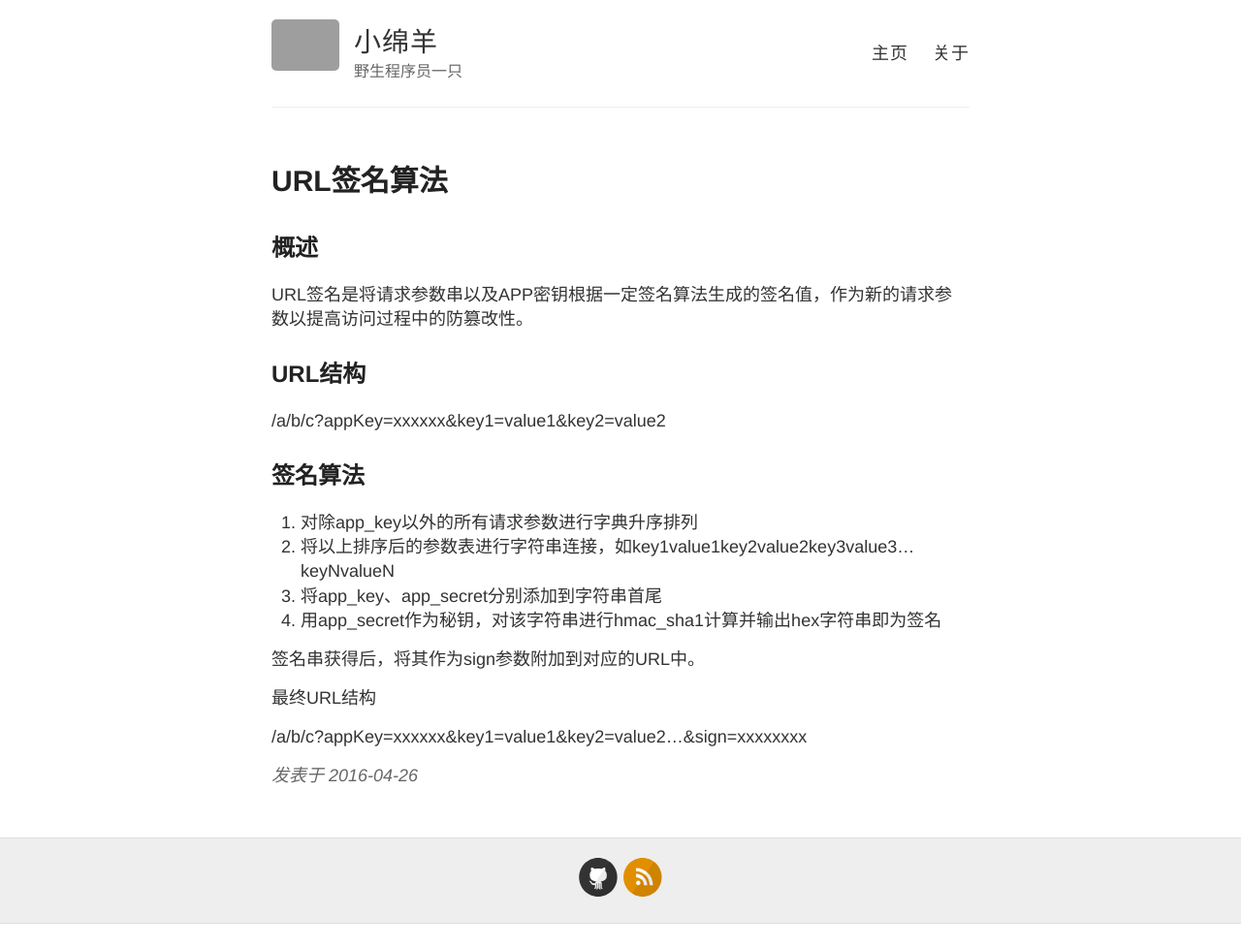
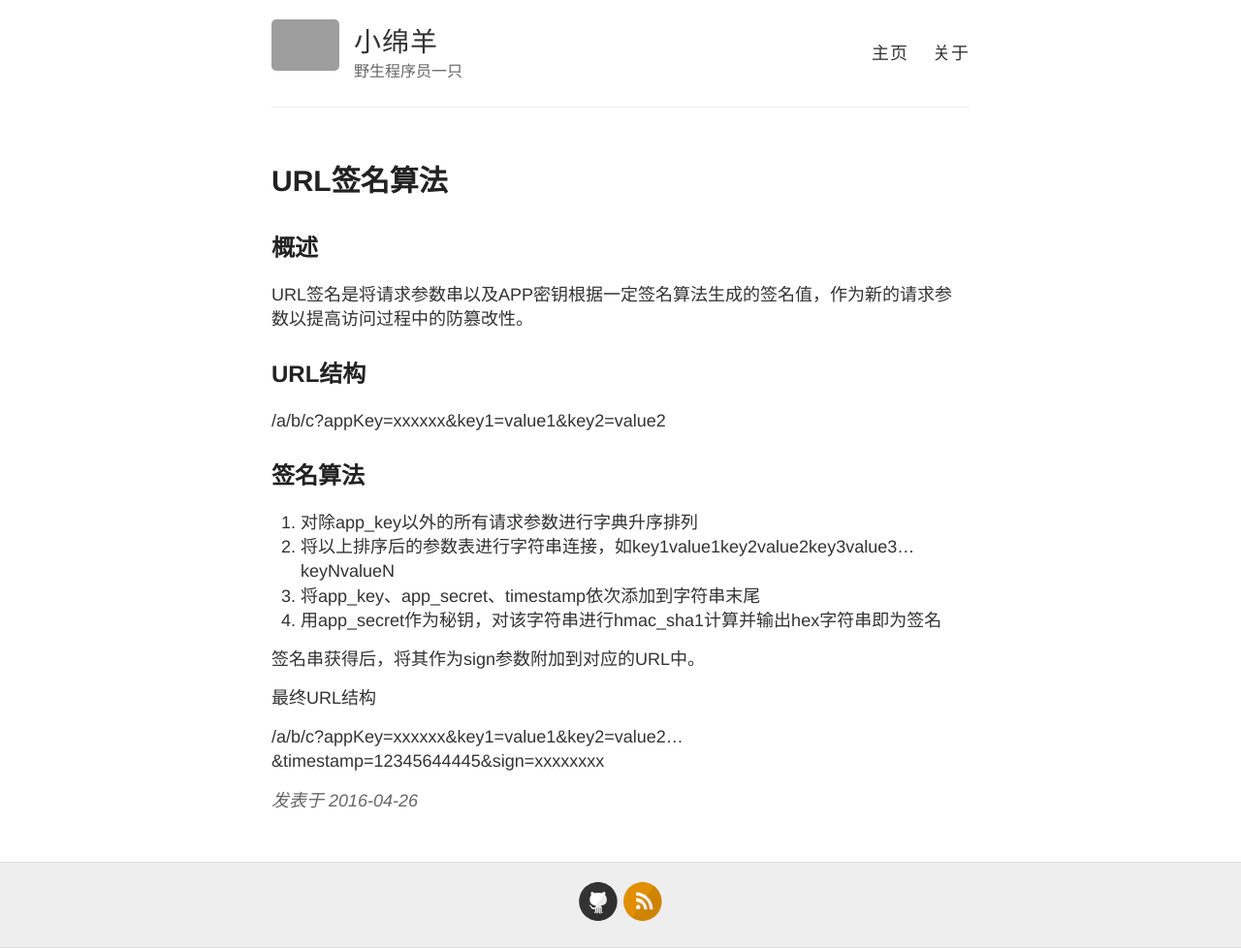
Before and after one commit to mingyangxiao/blog, a Jekyll site: the page built from _posts/2016-04-26-url-sign.md, in a window 1280 px wide. Shown: the whole page at 97% size. Built offline with Jekyll 4.4.1, drawn with Linux system fonts in a browser that asks for light colours; before the commit the page ends 953 px from its top, so only the background shows below that; grey boxes are pictures that could not be loaded.

```diff
--- a/_posts/2016-04-26-url-sign.md
+++ b/_posts/2016-04-26-url-sign.md
@@ -16,11 +16,11 @@
 
 1. 对除app_key以外的所有请求参数进行字典升序排列
 2. 将以上排序后的参数表进行字符串连接，如key1value1key2value2key3value3...keyNvalueN
-3. 将app_key、app_secret分别添加到字符串首尾
+3. 将app_key、app_secret、timestamp依次添加到字符串末尾
 4. 用app_secret作为秘钥，对该字符串进行hmac_sha1计算并输出hex字符串即为签名
 
 签名串获得后，将其作为sign参数附加到对应的URL中。
 
 最终URL结构
 
-/a/b/c?appKey=xxxxxx&key1=value1&key2=value2...&sign=xxxxxxxx
+/a/b/c?appKey=xxxxxx&key1=value1&key2=value2...&timestamp=12345644445&sign=xxxxxxxx
```
Also changed, not shown: _posts/loudian.md (added, +11 -0 lines).
